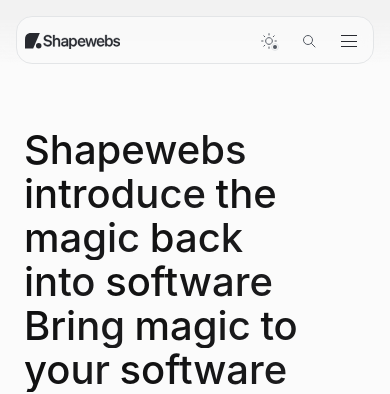
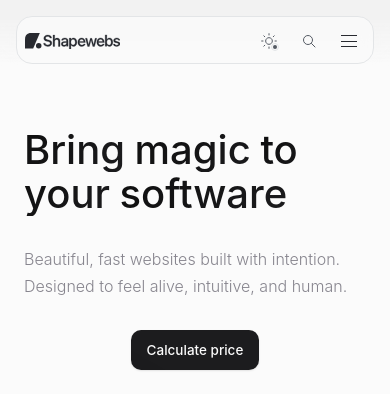
Before and after one commit to shapewebs/shapewebs, a Next.js app: page / in a window 390 px wide. Shown: the top 394 px of the page. Built offline with nearby package versions, Linux system fonts and the light colour scheme.

Commit message:
style: update layout component styles for flexbox and responsive design
Co-authored-by: Lukas Thomsen <195757696+lukasthomsen@users.noreply.github.com>

```diff
--- a/styles/components/layout/layout.css
+++ b/styles/components/layout/layout.css
@@ -72,18 +72,15 @@
     display: block;
 }
 
-.hide-mobile {
 @media (max-width: 640px) {
   [data-hide=mobile], .hide-mobile {
     display: none !important;
   }
 }
-}
 
-.show-mobile {
+
 @media (min-width: 641px) {
   [data-show=mobile], .show-mobile {
     display: none !important;
   }
 }
-}
```
Lines whose indentation alone changed are shown as unchanged.
